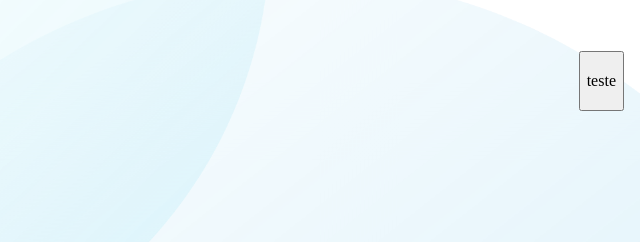
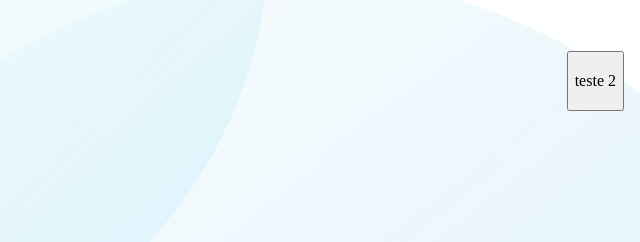
Before and after one commit to alrion-tech/alriontech-site, a Gatsby site: page / in a window 1280 px wide. Shown: the top 242 px of the page, 640-1280 px from the left. Built offline with nearby package versions, Linux system fonts and the light colour scheme; Gatsby itself is replaced by a stand-in of ours.

Commit message:
teste de notificação

```diff
--- a/src/components/Nav/index.js
+++ b/src/components/Nav/index.js
@@ -6,7 +6,7 @@ function Nav() {
   return (
     <S.Wrapper>
       <img src={logo} alt="Alrion Tech" />
-      <button>teste</button>
+      <button>teste 2</button>
     </S.Wrapper>
   )
 }
```
